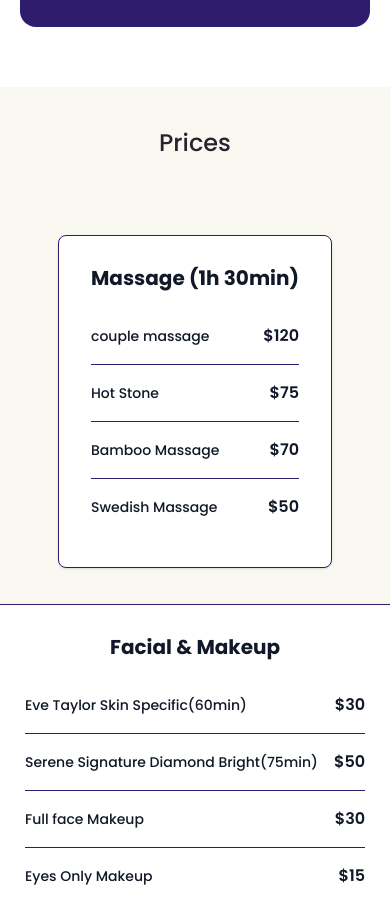
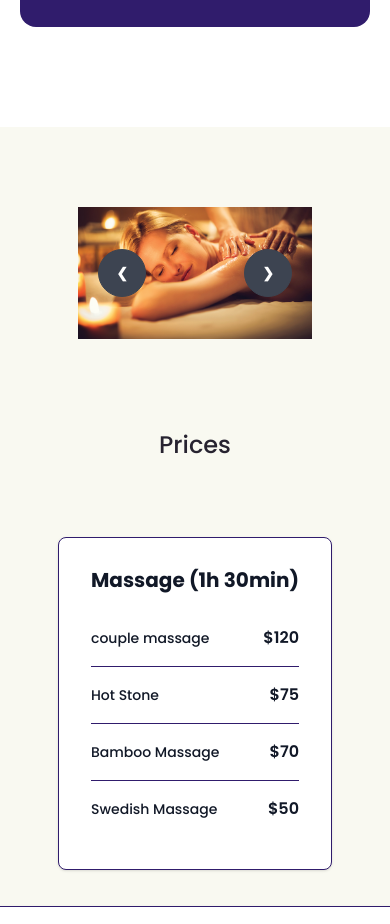
Before and after one commit to YSanj98/serene-naturist-re-design, a React (Vite) app: page / in a window 390 px wide. Shown: the part 3820-4744 px from the top of the page. Built offline with nearby package versions, Linux system fonts and the light colour scheme; a web font is replaced by a local one.

Commit message:
import images

```diff
--- a/src/components/Price/index.tsx
+++ b/src/components/Price/index.tsx
@@ -1,20 +1,24 @@
 import { SelectedPage } from "@/shared/types";
 import PriceList from "../PriceList";
 import priceData from "@/shared/priceData";
-
+import img1carousel from "@/assets/images/img1-carousel.jpg"
+import img2carousel from "@/assets/images/img2-carousel.jpg"
+import img3carousel from "@/assets/images/img3-carousel.jpg"
+import img4carousel from "@/assets/images/img4-carousel.jpg"
 
 type Props = {
     setSelectedPage: (Value: SelectedPage) => void;
 }
 
+
 const Price = (props: Props) => {
   return (
     <>
-      <div className="flex justify-center bg-[#f9f9f1] pb-[50px] mt-20 md:hidden">
+      <div className="flex justify-center bg-[#f9f9f1] pb-[50px] mt-20">
         <div className="carousel w-3/5 h-50 mt-20">
 
           <div id="slide1" className="carousel-item relative w-full">
-            <img src="src/assets/images/img1-carousel.jpg" className="w-full" />
+            <img src={img1carousel} className="w-full" />
             <div className="absolute flex justify-between transform -translate-y-1/2 left-5 right-5 top-1/2">
               <a href="#slide4" className="btn btn-circle">❮</a>
               <a href="#slide2" className="btn btn-circle">❯</a>
@@ -22,7 +26,7 @@ const Price = (props: Props) => {
           </div>
 
           <div id="slide2" className="carousel-item relative w-full">
-            <img src="src/assets/images/img2-carousel.jpg" className="w-full" />
+            <img src={img2carousel} className="w-full" />
             <div className="absolute flex justify-between transform -translate-y-1/2 left-5 right-5 top-1/2">
               <a href="#slide1" className="btn btn-circle">❮</a>
               <a href="#slide3" className="btn btn-circle">❯</a>
@@ -30,7 +34,7 @@ const Price = (props: Props) => {
           </div>
 
           <div id="slide3" className="carousel-item relative w-full">
-            <img src="src/assets/images/img3-carousel.jpg" className="w-full" />
+            <img src={img3carousel} className="w-full" />
             <div className="absolute flex justify-between transform -translate-y-1/2 left-5 right-5 top-1/2">
               <a href="#slide2" className="btn btn-circle">❮</a>
               <a href="#slide4" className="btn btn-circle">❯</a>
@@ -38,7 +42,7 @@ const Price = (props: Props) => {
           </div>
 
           <div id="slide4" className="carousel-item relative w-full">
-            <img src="src/assets/images/img4-carousel.jpg" className="w-full" />
+            <img src={img4carousel} className="w-full" />
             <div className="absolute flex justify-between transform -translate-y-1/2 left-5 right-5 top-1/2">
               <a href="#slide3" className="btn btn-circle">❮</a>
               <a href="#slide1" className="btn btn-circle">❯</a>
```
